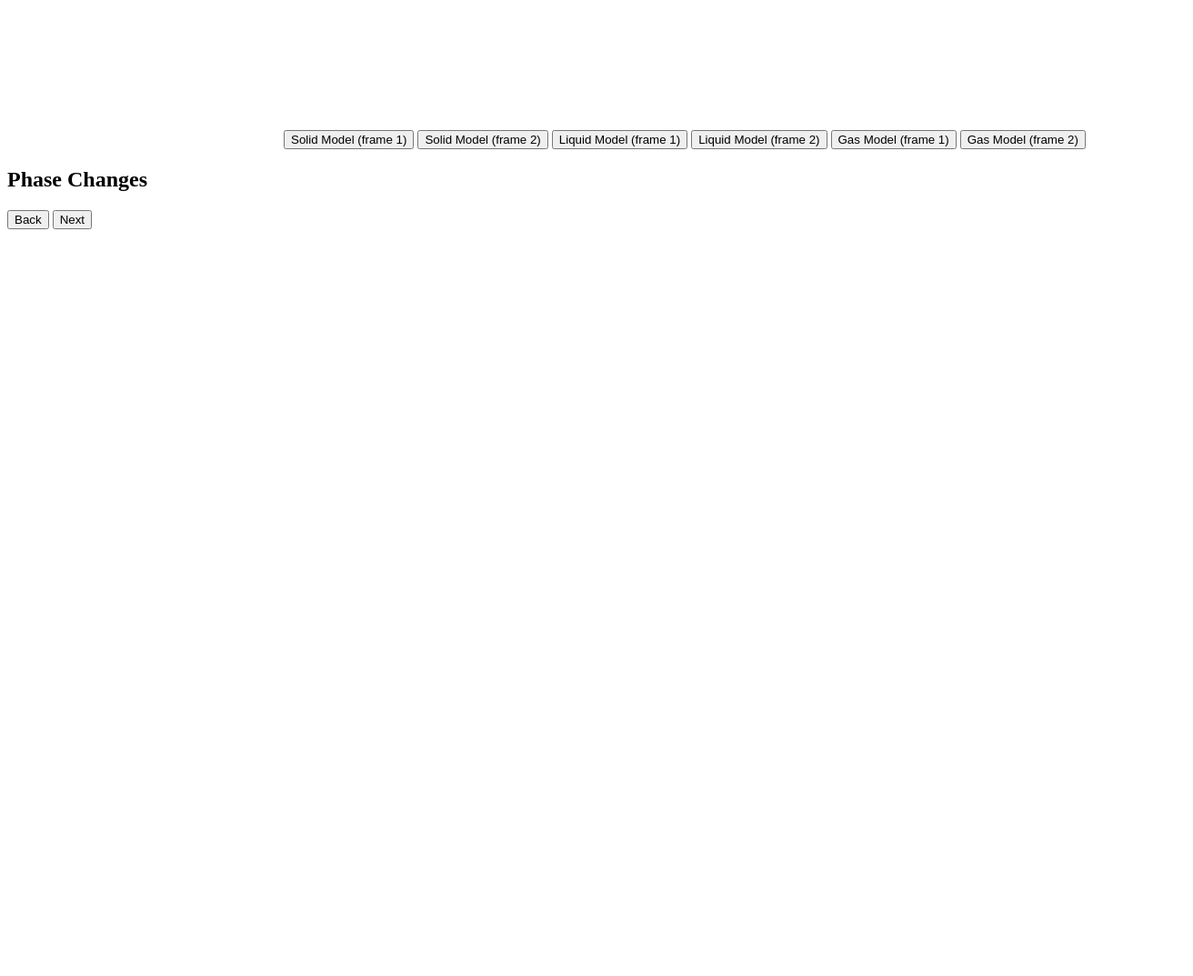
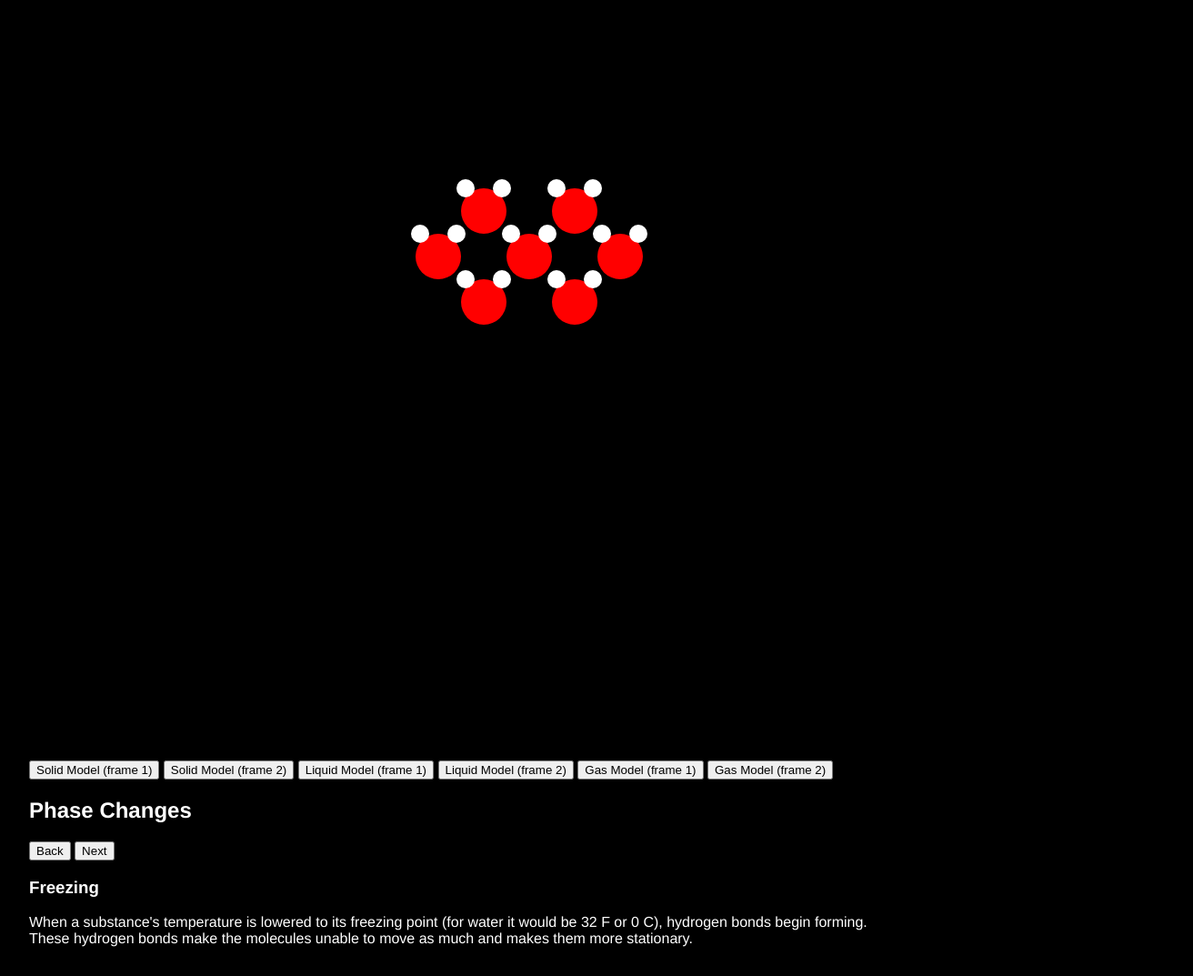
Before and after one commit to theMkeyholder/states, a plain HTML site: page index.html in a window 1280 px wide. Shown: the whole page at 91% size, 1312 px wide, since content can reach past the window. Before the commit the page ends 800 px from the top, so only its background shows below. Drawn offline with Linux system fonts and the light colour scheme; the site is published under a folder, as on GitHub Pages, so addresses that start at the root find nothing.

Commit message:
Update index.html

```diff
--- a/index.html
+++ b/index.html
@@ -8,10 +8,10 @@
     <title>Hello!</title>
 
     <!-- import the webpage's stylesheet -->
-    <link rel="stylesheet" href="/style.css">
+    <link rel="stylesheet" href="style.css">
 
     <!-- import the webpage's javascript file -->
-    <script src="/script.js" defer></script>
+    <script src="script.js" defer></script>
   </head>
   <body>
     <canvas id="canvas"></canvas>
```
